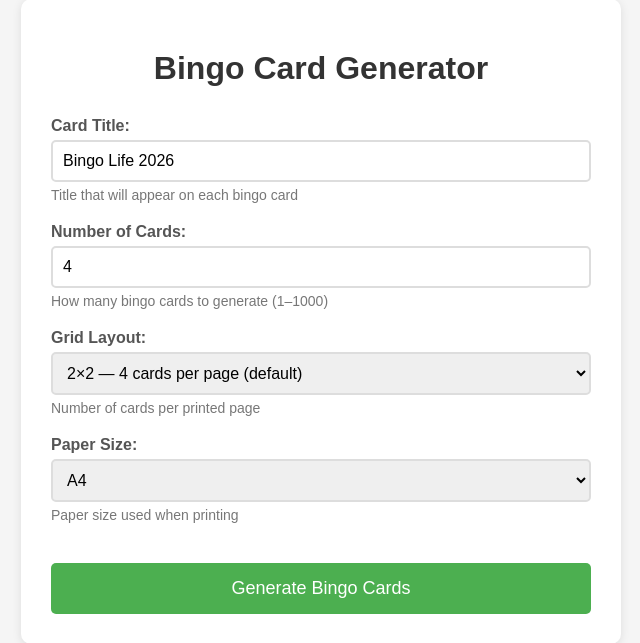
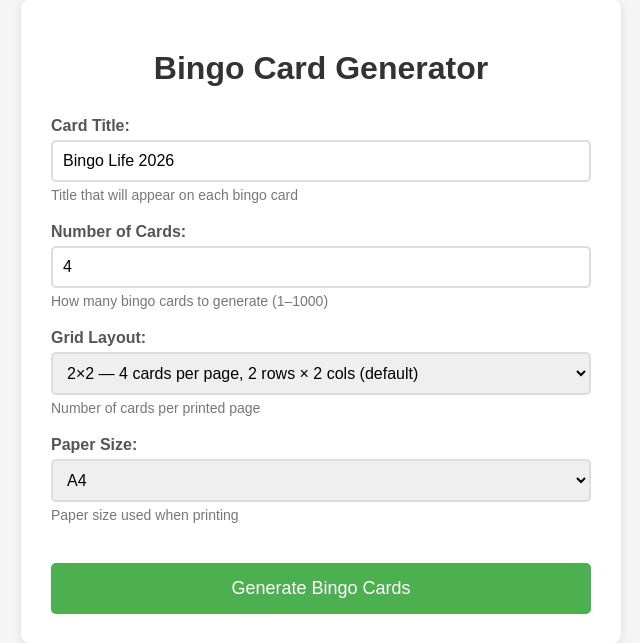
Before and after one commit to carlosm3011/generador-tarjetas-bingo, a Flask app: page / in a window 1280 px wide. Shown: the part 71-714 px from the top of the page, without its empty margins (319-959 px from the left). Run offline with Flask 3, Linux system fonts and the light colour scheme.

Commit message:
Fix 3x2 layout to mean 3 rows x 2 cols
Previously 3x2 was cols=3 rows=2, making narrow 56mm-wide cards that
wasted most of the page height. Now cols=2 rows=3, giving 86mm x 83mm
cards that fill A4 properly. Notation is now consistently rows x cols.
Cell size recalculated to 11mm to fit the new card height.

Co-Authored-By: Claude Sonnet 4.6 <noreply@anthropic.com>

```diff
--- a/bingo_layouts.py
+++ b/bingo_layouts.py
@@ -9,6 +9,7 @@ PAGE_SIZES = {
 
 DEFAULT_PAGE_SIZE = 'a4'
 
+# Layout keys use rows×cols notation (e.g. 3x2 = 3 rows, 2 columns).
 LAYOUTS = {
     '2x2': {
         'cols': 2, 'rows': 2,
@@ -17,10 +18,11 @@ LAYOUTS = {
         'cell_font': 8, 'title_font': 9,
     },
     '3x2': {
-        'cols': 3, 'rows': 2,
-        'card_gap': 6, 'card_padding': 3,
-        'cell_gap': 1, 'cell_size': 9,
-        'cell_font': 5, 'title_font': 6,
+        # 3 rows, 2 cols — cards are 86mm wide × 83mm tall on A4
+        'cols': 2, 'rows': 3,
+        'card_gap': 8, 'card_padding': 4,
+        'cell_gap': 2, 'cell_size': 11,
+        'cell_font': 7, 'title_font': 7,
     },
     '3x3': {
         'cols': 3, 'rows': 3,
--- a/templates/form.html
+++ b/templates/form.html
@@ -100,9 +100,9 @@
                 <select id="layout" name="layout" required>
                     {% for key in layouts %}
                         <option value="{{ key }}" {% if key == default_layout %}selected{% endif %}>
-                            {% if key == '2x2' %}2×2 — 4 cards per page (default)
-                            {% elif key == '3x2' %}3×2 — 6 cards per page
-                            {% elif key == '3x3' %}3×3 — 9 cards per page
+                            {% if key == '2x2' %}2×2 — 4 cards per page, 2 rows × 2 cols (default)
+                            {% elif key == '3x2' %}3×2 — 6 cards per page, 3 rows × 2 cols
+                            {% elif key == '3x3' %}3×3 — 9 cards per page, 3 rows × 3 cols
                             {% else %}{{ key }}
                             {% endif %}
                         </option>
```
